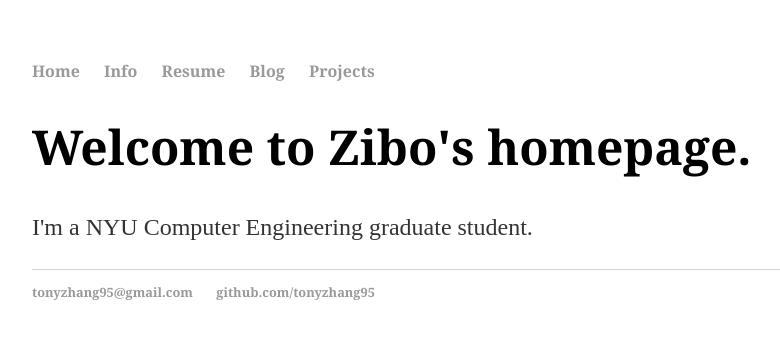
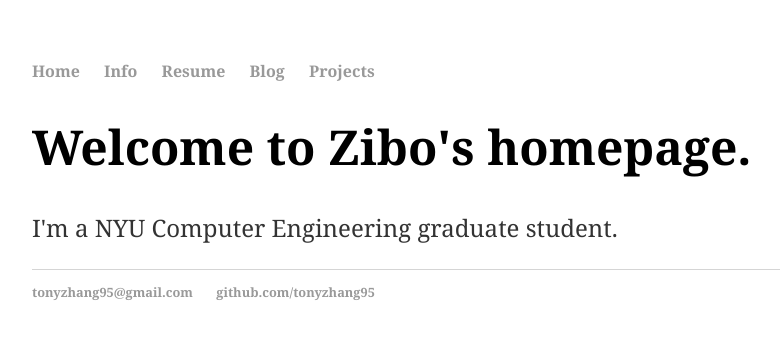
Before and after one commit to tonyzhang95/tonyzhang95.github.io, a Jekyll site: the page built from index.html, in a window 1280 px wide. Shown: the top 339 px of the page, without its empty margins (160-940 px from the left). Built offline with Jekyll 4.4.1, drawn with Linux system fonts in a browser that asks for light colours.

Commit message:
Update main.css

```diff
--- a/css/main.css
+++ b/css/main.css
@@ -24,6 +24,7 @@ h1 {
     font-family:'Georgia', 'Arial', 'Sans-Serif';
 }
 p {
+    font-family:'Georgia', 'Arial', 'Sans-Serif';
     font-size: 1.5em;
     line-height: 1.4em;
     color: #333;
```
